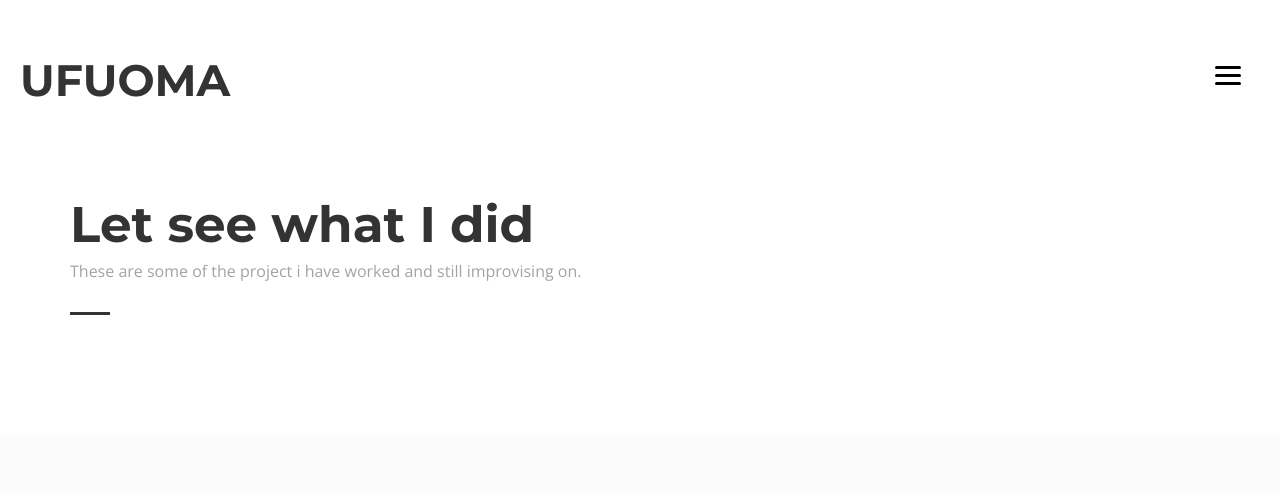
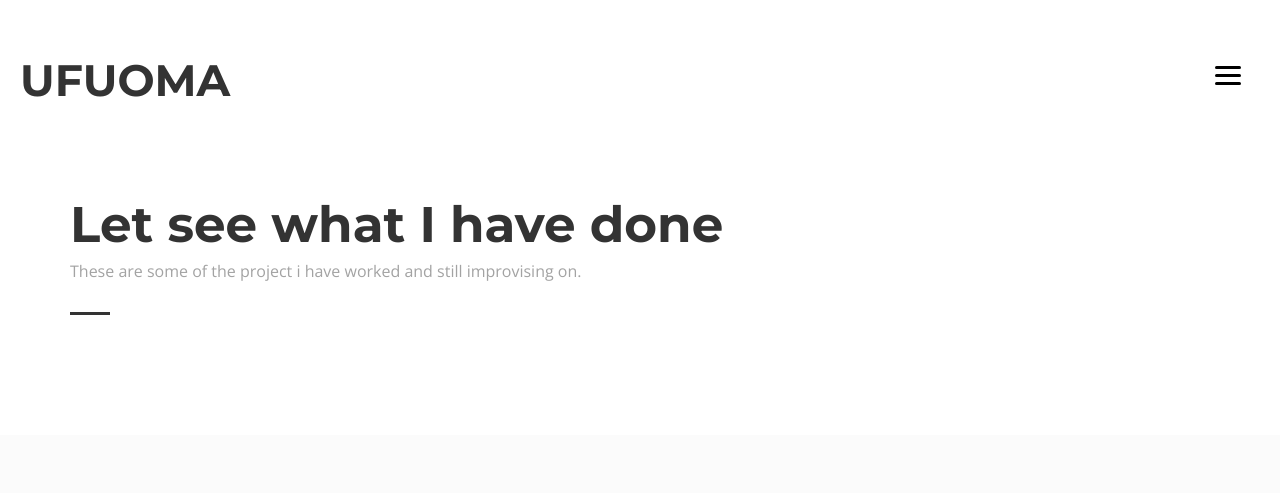
Before and after one commit to J-Princess/J-Princess.github.io, a plain HTML site: page work.html in a window 1280 px wide. Shown: the top 493 px of the page. Drawn offline with nearby package versions, Linux system fonts and the light colour scheme.

Commit message:
Update work.html

```diff
--- a/work.html
+++ b/work.html
@@ -71,7 +71,7 @@
 
 						<!-- page-title -->
 						<div class="page-title pb-40">
-							<h2 class="page-title__title">Let see what I did</h2>
+							<h2 class="page-title__title">Let see what I have done</h2>
 							<p class="page-title__text">These are some of the project i have worked and still
 								improvising on. </p>
 							<div class="page-title__divider"></div>
```
